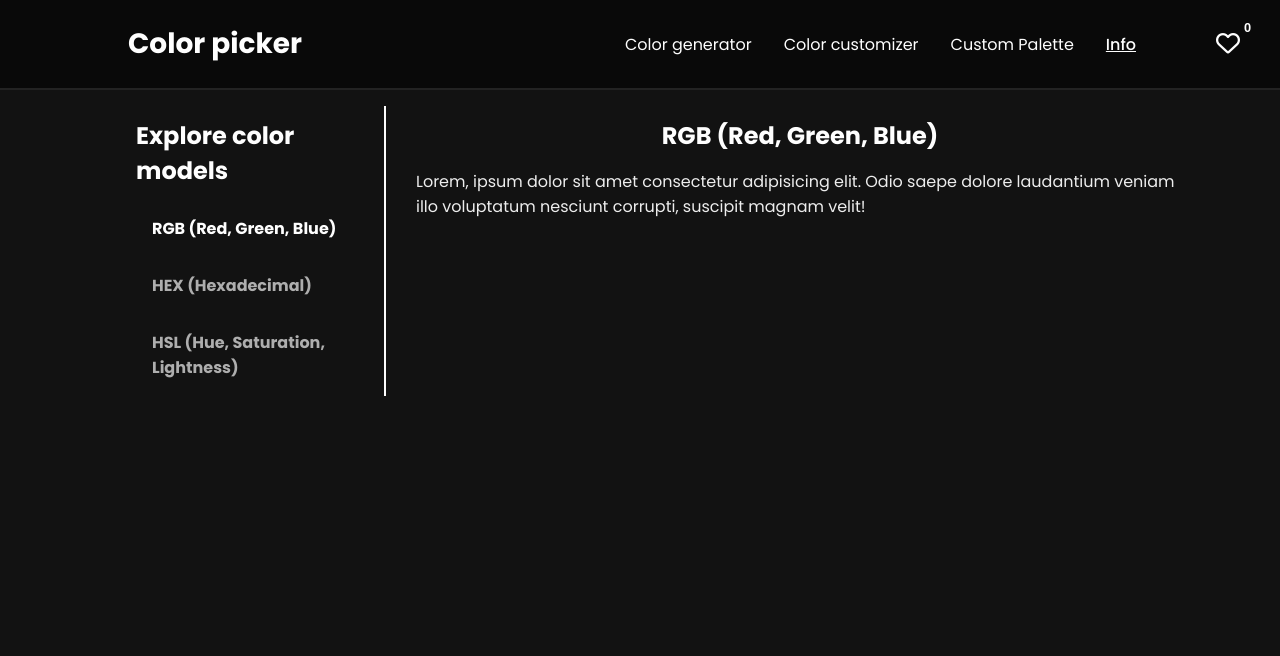
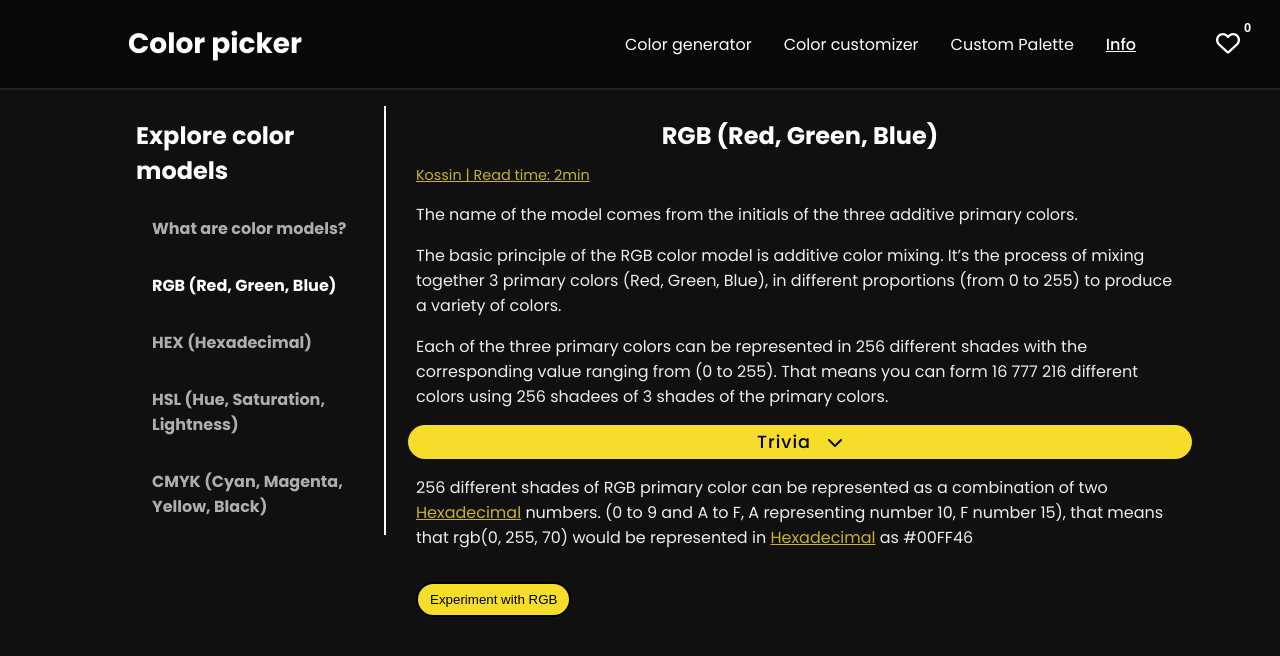
Before and after one commit to Kossin1337/Color-picker-palette-generator, a React (Create React App) app: page /info/rgb in a window 1280 px wide. Shown: the top 656 px of the page. Built offline with nearby package versions, Linux system fonts and the light colour scheme.

Commit message:
RGB article + article template

```diff
--- a/src/Pages/Info/ArticleRGB.js
+++ b/src/Pages/Info/ArticleRGB.js
@@ -1,12 +1,82 @@
+import React, { useState } from "react";
+import { Link } from "react-router-dom";
+
 export const ArticleRGB = () => {
+  const [isActive, setIsActive] = useState("inactive");
+  function openTrivia() {
+    isActive === "inactive" ? setIsActive("active") : setIsActive("inactive");
+  }
+
   return (
     <div className="article">
       <h2 className="article-headline">RGB (Red, Green, Blue)</h2>
+      <div className="article-info">
+        <Link to="/about" className="article-routing">
+          Kossin | Read time: 2min
+        </Link>
+      </div>
       <p className="article-text">
-        Lorem, ipsum dolor sit amet consectetur adipisicing elit. Odio saepe
-        dolore laudantium veniam illo voluptatum nesciunt corrupti, suscipit
-        magnam velit!
+        The name of the model comes from the initials of the three additive
+        primary colors.
       </p>
+      <p className="article-text">
+        The basic principle of the RGB color model is additive color mixing.
+        It’s the process of mixing together 3 primary colors (Red, Green, Blue),
+        in different proportions (from 0 to 255) to produce a variety of colors.
+      </p>
+      <p className="article-text">
+        Each of the three primary colors can be represented in 256 different
+        shades with the corresponding value ranging from (0 to 255). That means
+        you can form 16 777 216 different colors using 256 shadees of 3 shades
+        of the primary colors.
+      </p>
+      <div className="trivia">
+        <div className="trivia-bar" onClick={openTrivia}>
+          <h4 className="trivia-heading">Trivia</h4>
+          <i className="fas fa-chevron-down trivia-icon"></i>
+        </div>
+        <div className={`trivia-content  ${isActive}`}>
+          <p className="trivia-text">
+            Cones are a type of photoreceptor cell in the retina. They give us
+            our color vision. Cones are concentrated in the center of our retina
+            in an area called the macula and help us see fine details. The
+            retina has approximately 120 million rods and 6 million cones There
+            are three types of cone cells:
+          </p>
+          <ul className="trivia-list">
+            <li className="trivia-list-item">Red-sensing cones (60 percent)</li>
+            <li className="trivia-list-item">
+              Green-sensing cones (30 percent)
+            </li>
+            <li className="trivia-list-item">
+              Blue-sensing cones (10 percent)
+            </li>
+          </ul>
+          <a
+            href=" https://www.aao.org/eye-health/anatomy/cones"
+            className="trivia-source"
+            target="_blank"
+          >
+            See the Source
+          </a>
+        </div>
+      </div>
+      <p className="article-text">
+        256 different shades of RGB primary color can be represented as a
+        combination of two{" "}
+        <Link to="/info/hex" className="article-routing">
+          Hexadecimal
+        </Link>{" "}
+        numbers. (0 to 9 and A to F, A representing number 10, F number 15),
+        that means that rgb(0, 255, 70) would be represented in{" "}
+        <Link to="/info/hex" className="article-routing">
+          Hexadecimal
+        </Link>{" "}
+        as #00FF46
+      </p>
+      <Link to="/color-customizer">
+        <button className="generate-color">Experiment with RGB</button>
+      </Link>
     </div>
   );
 };
--- a/src/Pages/Info/Info.css
+++ b/src/Pages/Info/Info.css
@@ -70,6 +70,87 @@
   padding: 0;
 }
 
+.article-info {
+  font-size: 0.9rem;
+  color: #aeaeae;
+}
+
 .article-text {
   color: #ededed;
 }
+
+.customize-ur-color-btn {
+}
+
+/* TRIVIA - ciekawostka */
+.trivia {
+  margin: 0;
+  padding: 0;
+  display: flex;
+  flex-direction: column;
+  justify-content: center;
+  align-items: center;
+}
+
+.trivia-bar {
+  background-color: #f5dd29;
+  color: #000;
+  border-radius: 25px;
+  padding: 0 0.5rem;
+  cursor: pointer;
+  width: 100%;
+  display: flex;
+  justify-content: center;
+  align-items: center;
+}
+
+.trivia-heading {
+  margin: 0.25rem 0;
+  font-size: 1.1rem;
+  letter-spacing: 1px;
+  font-weight: 500;
+}
+
+.trivia-icon {
+  font-weight: 1.1rem;
+  margin-left: 1rem;
+}
+
+.article-routing {
+  color: rgba(245, 221, 41, 0.8);
+}
+
+.inactive {
+  visibility: none;
+  display: none;
+}
+
+.active {
+  visibility: visible;
+}
+
+.trivia-source {
+  font-size: 0.8rem;
+  color: #f5dd29;
+}
+
+.generate-color {
+  cursor: pointer;
+  font-weight: 500;
+  margin: 1rem 0;
+  padding: 0.5rem 0.75rem;
+  outline: none;
+  color: #000;
+  background-color: #f5dd29;
+  border: 2px solid #000;
+
+  border-radius: 20px;
+  transition: all 0.2s ease-in;
+}
+
+.generate-color:hover {
+  transform: scale(1.05);
+  background-color: #000;
+  color: #f5dd29;
+  border-color: #f5dd29;
+}
--- a/src/Pages/Info/Info.js
+++ b/src/Pages/Info/Info.js
@@ -8,7 +8,7 @@ import { InfoNavigation } from "./InfoNavigation";
 
 export const Info = ({ changeBackground }) => {
   useEffect(() => {
-    changeBackground("#121212");
+    changeBackground("#101010");
   }, []);
 
   return (
--- a/src/Pages/Info/InfoNavigation.js
+++ b/src/Pages/Info/InfoNavigation.js
@@ -4,6 +4,9 @@ export const InfoNavigation = () => {
   return (
     <div className="articles-sidebar">
       <h2 className="sidebar-title">Explore color models</h2>
+      <NavLink to="/info/color-models">
+        <h3 className="article-title">What are color models?</h3>
+      </NavLink>
       <NavLink to="/info/rgb">
         <h3 className="article-title">RGB (Red, Green, Blue)</h3>
       </NavLink>
@@ -13,6 +16,9 @@ export const InfoNavigation = () => {
       <NavLink to="/info/hsl">
         <h3 className="article-title">HSL (Hue, Saturation, Lightness)</h3>
       </NavLink>
+      <NavLink to="/info/cmyk">
+        <h3 className="article-title">CMYK (Cyan, Magenta, Yellow, Black)</h3>
+      </NavLink>
     </div>
   );
 };
```
